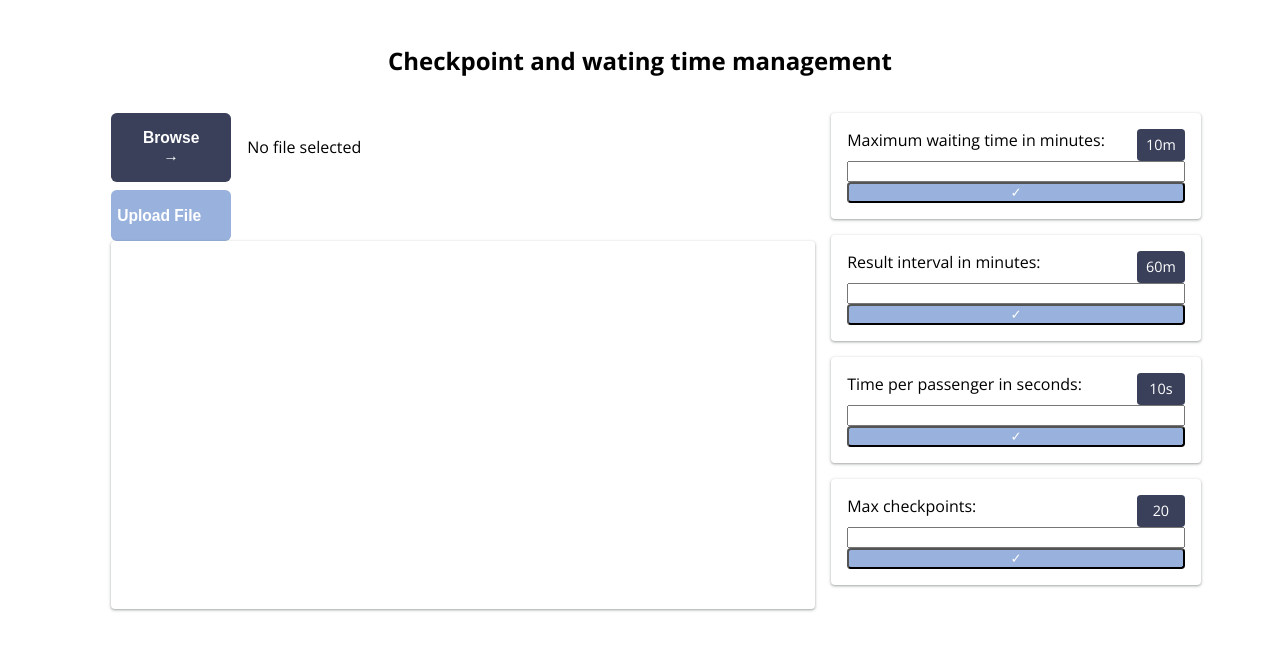
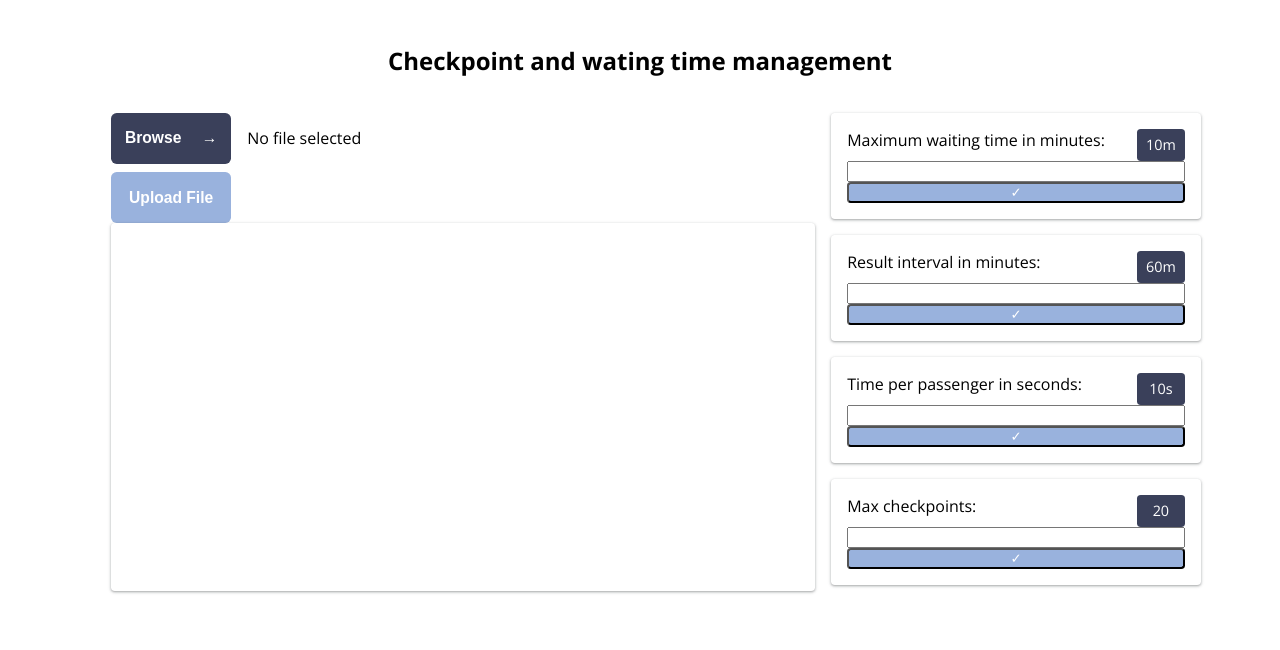
Before and after one commit to druabello-dotcom/airport-employee-management, a website with bundled scripts: page frontend/src/index.html in a window 1280 px wide. Built offline with nearby package versions, Linux system fonts and the light colour scheme.

Commit message:
feat: centralize button text

```diff
--- a/frontend/src/style.css
+++ b/frontend/src/style.css
@@ -33,9 +33,9 @@
 	gap: 1rem;
 }
 #uploadTrigger {
-	word-spacing: 2rem;
+	word-spacing: 1rem;
 	display: flex;
-	justify-content: left;
+	justify-content: center;
 	width: 7.5rem;
 
 	color: white;
@@ -48,6 +48,7 @@
 
 #submit {
 	display: flex;
+	justify-content: center;
 	width: 7.5rem;
 
 	color: white;
```
